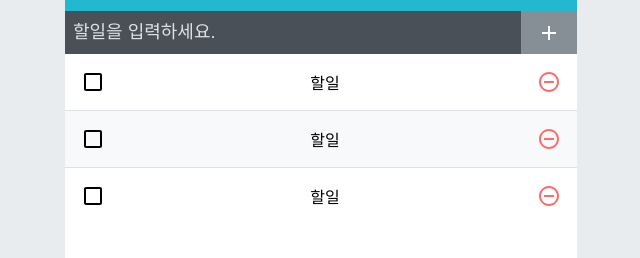
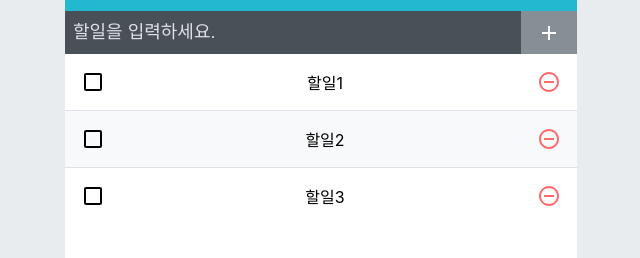
Before and after one commit to kimjiwon506/todo-app-react, a React (Create React App) app: page / in a window 1280 px wide. Shown: the part 149-407 px from the top of the page, without its empty margins (319-959 px from the left). Built offline with nearby package versions, Linux system fonts and the light colour scheme.

Commit message:
feat:리스트 만들어주기

```diff
--- a/src/App.js
+++ b/src/App.js
@@ -3,15 +3,21 @@ import './App.css';
 import TodoTemplate from './components/TodoTemplate';
 import TodoInsert from './components/TodoInsert';
 import TodoList from './components/TodoList';
+import { useState } from 'react';
 
 // TODO: TodoTemplate, TodoInsert, TodoListItem, TodoList 네개의 컴포넌트로 분리해서 만들기
 function App() {
+  const [todos, setTodos] = useState([
+    { id: 1, text: '할일1', checked: false },
+    { id: 2, text: '할일2', checked: false },
+    { id: 3, text: '할일3', checked: false },
+  ]);
   return (
     <div className="App">
-     <TodoTemplate>
-      <TodoInsert />
-      <TodoList />
-     </TodoTemplate>
+      <TodoTemplate>
+        <TodoInsert />
+        <TodoList todos={todos} />
+      </TodoTemplate>
     </div>
   );
 }
--- a/src/components/TodoList.jsx
+++ b/src/components/TodoList.jsx
@@ -2,12 +2,12 @@ import React from 'react';
 import TodoListItem from './TodoListItem';
 import '../style/TodoList.scss';
 
-const TodoList = () => {
+const TodoList = ({ todos }) => {
   return (
     <div className="TodoList">
-      <TodoListItem />
-      <TodoListItem />
-      <TodoListItem />
+      {todos.map((todo) => {
+        return <TodoListItem todo={todo} key={todo.id} />;
+      })}
     </div>
   );
 };
--- a/src/components/TodoListItem.jsx
+++ b/src/components/TodoListItem.jsx
@@ -2,12 +2,13 @@ import React from 'react';
 import { MdCheckBoxOutlineBlank, MdRemoveCircleOutline } from 'react-icons/md';
 import '../style/TodoListItem.scss';
 
-const TodoListItem = () => {
+const TodoListItem = ({ todo }) => {
+  const { text, id } = todo;
   return (
     <div className="TodoListItem">
-      <div className="checkbox">
+      <div className="checkbox" id={id} key={id}>
         <MdCheckBoxOutlineBlank />
-        <div className="text">할일</div>
+        <div className="text">{text}</div>
       </div>
       <div className="remove">
         <MdRemoveCircleOutline />
```
